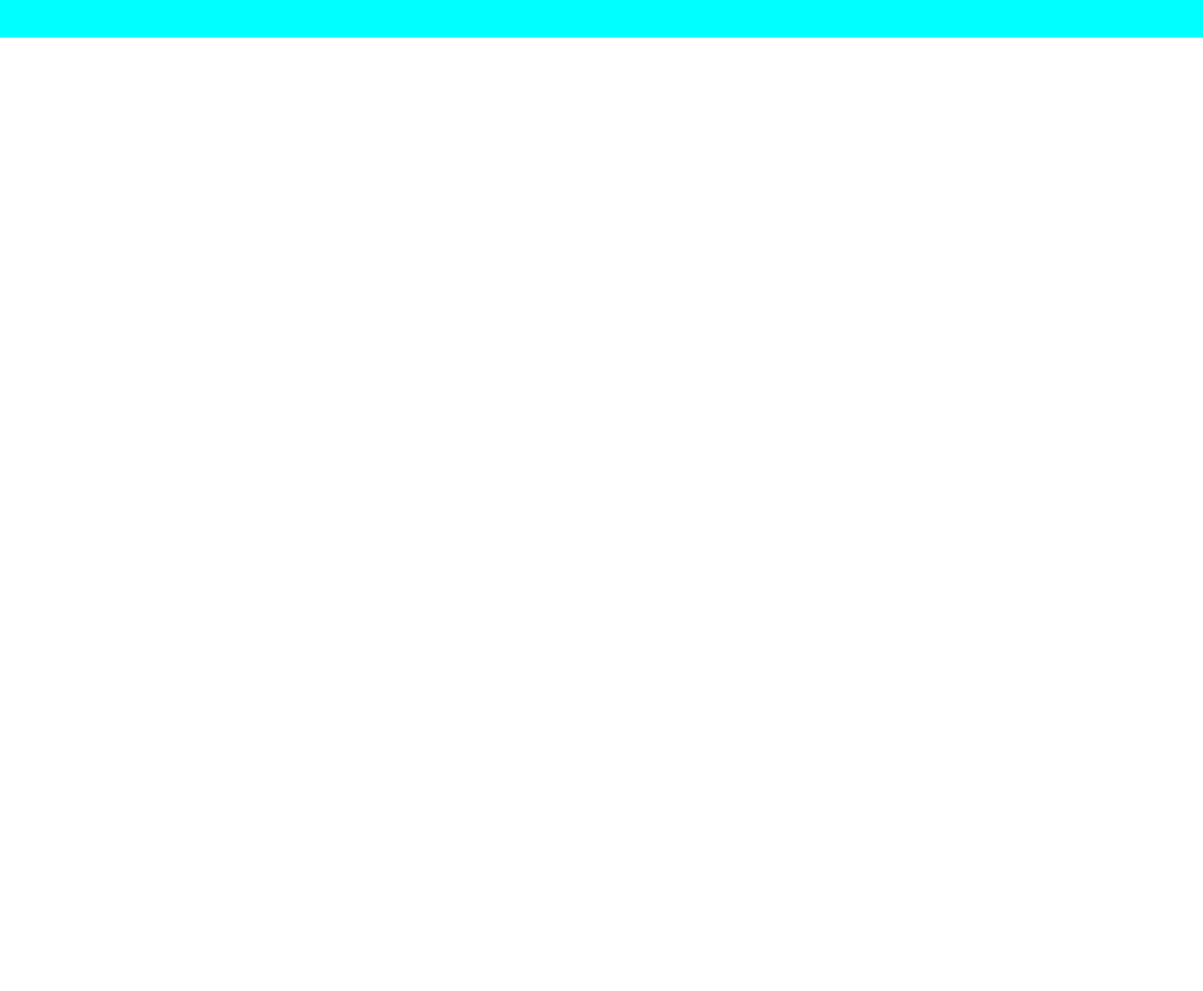
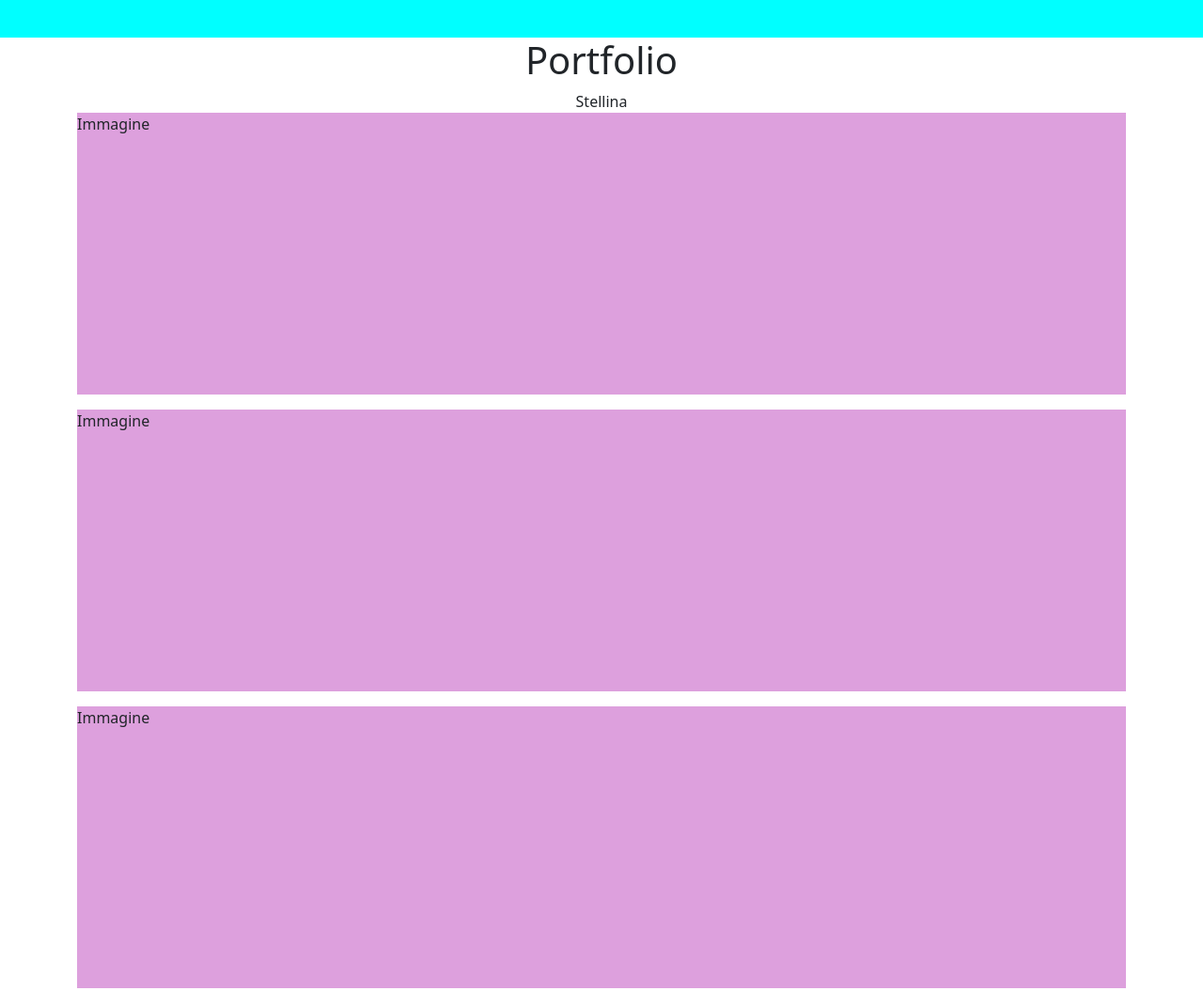
Before and after one commit to MayaSelena773/html-css-bootstrap-freelancer, a plain HTML site: page index.html in a window 1280 px wide. Shown: the part 440-1495 px from the top of the page at 94% size. Before the commit the page ends 800 px from the top, so only its background shows below. Drawn offline with nearby package versions, Linux system fonts and the light colour scheme.

Commit message:
portfolio-section

```diff
--- a/index.html
+++ b/index.html
@@ -38,6 +38,8 @@
 
     <main>
 
+        <!--Start-Bootstrap-->
+
         <div class="back-azure">
 
             <div class="container-fluid text-center">
@@ -62,7 +64,46 @@
 
         </div>
 
+        <!--Portfolio-->
 
+        <div class="container">
+
+            <div class="text-center">
+
+                <h1>Portfolio</h1>
+
+                <span>Stellina</span>
+
+            </div>
+
+            <div class="box_img mb-3">
+                Immagine
+            </div>
+
+            <div class="box_img mb-3">
+                Immagine
+            </div>
+
+            <div class="box_img mb-3">
+                Immagine
+            </div>
+
+            <div class="box_img mb-3">
+                Immagine
+            </div>
+
+            <div class="box_img mb-3">
+                Immagine
+            </div>
+
+            <div class="box_img mb-3">
+                Immagine
+            </div>
+
+
+
+
+        </div>
 
     </main>
 
--- a/style.css
+++ b/style.css
@@ -10,3 +10,9 @@ header {
     background-color: aqua;
     height: 400px;
 }
+
+.box_img {
+    width: 100%;
+    height: 300px;
+    background-color: plum;
+}
```
